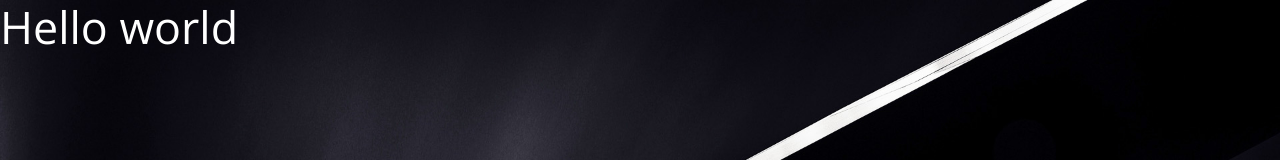
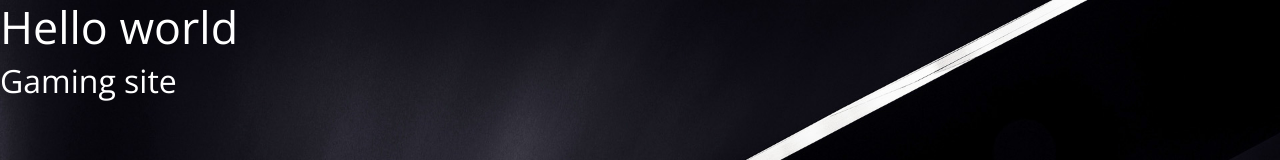
Before and after one commit to quratgamedevelopment/Website, a plain HTML site: page index.html in a window 1280 px wide. Shown: the top 160 px of the page. Drawn offline with nearby package versions, Linux system fonts and the light colour scheme.

Commit message:
via Upload

```diff
--- a/index.html
+++ b/index.html
@@ -20,6 +20,7 @@
 
 <body>
     <h1>Hello world <h1>
+        <h2> Gaming site <h2>
     <div id="tm-bg"></div>
     <div id="tm-wrap">
         <div class="tm-main-content">
```
